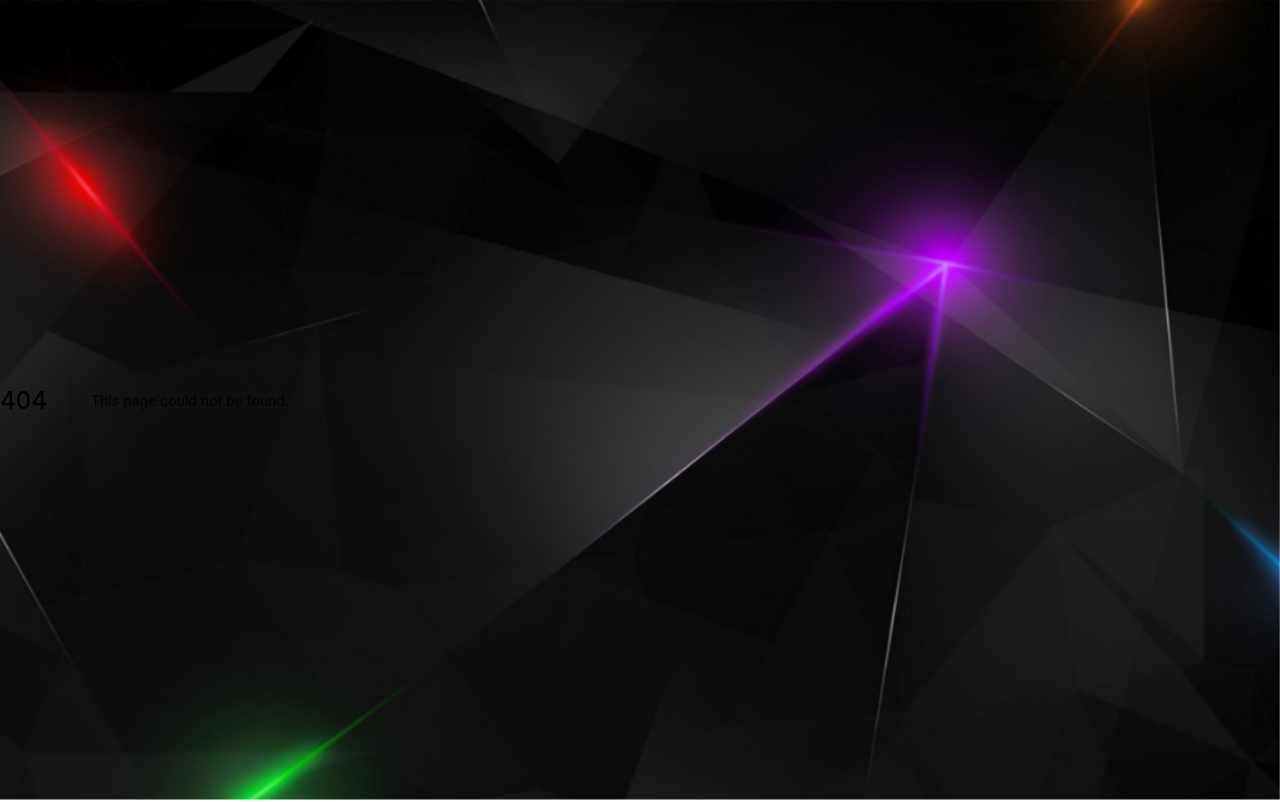
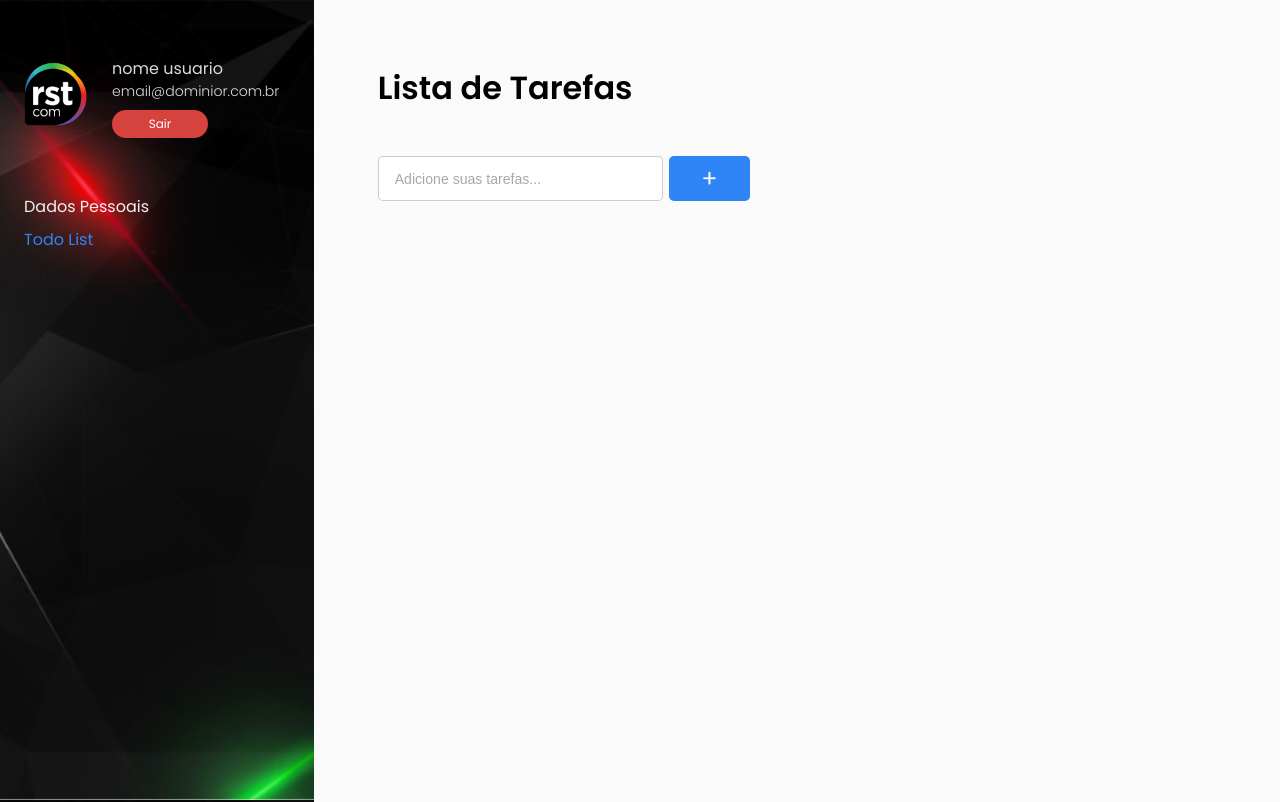
Before and after one commit to LuanMiqueias/teste-rstcom, a Next.js app: page /user in a window 1280 px wide. Before the commit this address had no page. Shown: the top 802 px of the page. Built offline with nearby package versions, Linux system fonts and the light colour scheme.

Commit message:
Implementando persitencia ao layout

```diff
--- /dev/null
+++ b/src/components/layout.tsx
@@ -0,0 +1,15 @@
+import React from "react";
+import { NavBar } from "./navbar";
+
+export const LayoutUser = ({ children }) => {
+  return (
+    <>
+      <NavBar />
+      {children}
+    </>
+  );
+};
+
+export const Layout = ({ children }) => {
+  return <>{children}</>;
+};
--- a/src/components/navbar.tsx
+++ b/src/components/navbar.tsx
@@ -2,7 +2,6 @@ import Image from "next/image";
 import Link from "next/link";
 import { useRouter } from "next/router";
 import React from "react";
-import { UserContext } from "../context/UserContext";
 import {
   Box,
   LogoToHome,
@@ -17,12 +16,9 @@ import {
 } from "../styles/components/styles-navbar";
 
 export const NavBar = () => {
-  const { data, isAuth, logout } = React.useContext(UserContext);
   const [showNav, setShowNav] = React.useState(false);
   const routes = useRouter();
 
-  if (!isAuth && routes.asPath !== "/account" && routes.asPath !== "/todo-list")
-    return <></>;
   return (
     <>
       {showNav && (
@@ -48,23 +44,23 @@ export const NavBar = () => {
             </LogoToHome>
           </Link>
           <InfoUser>
-            <h2>{data?.name || "nome usuario"}</h2>
-            <h3>{data?.email || "email@dominior.com.br"}</h3>
-            <Logout onClick={() => logout()}>Sair</Logout>
+            <h2>{"nome usuario"}</h2>
+            <h3>{"email@dominior.com.br"}</h3>
+            <Logout onClick={() => routes.push("/")}>Sair</Logout>
           </InfoUser>
         </Header>
         <Nav>
-          <Link href="/account">
+          <Link href="/user/account">
             <LinkNav
-              isActive={routes.asPath === "/account"}
+              isActive={routes.asPath === "/user/account"}
               onClick={() => setShowNav(false)}
             >
               Dados Pessoais
             </LinkNav>
           </Link>
-          <Link href="/todo-list">
+          <Link href="/user/">
             <LinkNav
-              isActive={routes.asPath === "/todo-list"}
+              isActive={routes.asPath === "/user"}
               onClick={() => setShowNav(false)}
             >
               Todo List
--- a/src/context/UserContext.tsx
+++ /dev/null
@@ -1,76 +0,0 @@
-import { useRouter } from "next/router";
-import React, { ReactNode } from "react";
-
-interface IUserProviderProps {
-  children: React.ReactNode;
-}
-
-interface PropsData {
-  name: string;
-  email: string;
-  password: string;
-}
-
-interface IPropsContext {
-  data: PropsData;
-  isAuth: boolean;
-  logout: () => void;
-  login: () => void;
-  loadData: () => void;
-  redirectIfFound: (url: string) => void;
-}
-
-export const UserContext = React.createContext({} as IPropsContext);
-
-export const UserProvider = ({ children }: IUserProviderProps) => {
-  const router = useRouter();
-  const [data, setData] = React.useState({} as PropsData);
-  const [isAuth, setIsAuth] = React.useState(false);
-
-  const loadData = React.useCallback(() => {
-    const storage =
-      localStorage.user_test && JSON.parse(localStorage.user_test);
-    if (!storage) return;
-
-    if (storage.user) {
-      setData(storage.user);
-      setIsAuth(true);
-    } else {
-      setIsAuth(false);
-      setData(null);
-    }
-  }, []);
-
-  React.useEffect(() => {
-    loadData();
-  }, []);
-
-  function logout() {
-    setIsAuth(false);
-    const confirmLogout = confirm("Deseja realmente sair?");
-    if (!confirmLogout) return;
-    const storage =
-      localStorage.user_test && JSON.parse(localStorage.user_test);
-    if (storage) {
-      storage.user = null;
-      localStorage.user_test = JSON.stringify(storage);
-    }
-    loadData();
-    router.push("/");
-  }
-
-  function login() {
-    loadData();
-  }
-
-  function redirectIfFound(url: string) {
-    isAuth && router.push(url);
-  }
-  return (
-    <UserContext.Provider
-      value={{ data, isAuth, logout, login, redirectIfFound, loadData }}
-    >
-      {children}
-    </UserContext.Provider>
-  );
-};
--- a/src/pages/_app.tsx
+++ b/src/pages/_app.tsx
@@ -2,13 +2,16 @@ import Head from "next/head";
 import React from "react";
 
 import { ThemeProvider } from "styled-components";
-import { NavBar } from "../components/navbar";
 import { TodoListProvider } from "../context/TodoListContext";
-import { UserProvider } from "../context/UserContext";
 import { GlobalStyles, Container } from "../styles/global-styles";
 import { theme } from "../styles/theme";
 
 function MyApp({ Component, pageProps }) {
+  const Layout = Component.layout || (({ children }) => children);
+
+  const getLayout =
+    Component.getLayout || ((page) => <Layout children={page} />);
+
   return (
     <ThemeProvider theme={theme}>
       <Head>
@@ -20,14 +23,10 @@ function MyApp({ Component, pageProps }) {
         <meta name="viewport" content="width=device-width, initial-scale=1" />
         <meta name="theme-color" content="#003561" />
       </Head>
-      <UserProvider>
-        <TodoListProvider>
-          <Container>
-            <NavBar />
-            <Component {...pageProps} />
-          </Container>
-        </TodoListProvider>
-      </UserProvider>
+
+      <TodoListProvider>
+        <Container>{getLayout(<Component {...pageProps} />)}</Container>
+      </TodoListProvider>
       <GlobalStyles />
     </ThemeProvider>
   );
--- /dev/null
+++ b/src/pages/user/index.tsx
@@ -0,0 +1,25 @@
+import React from "react";
+
+import Head from "next/head";
+
+import { ContainerForm, TodoList } from "../../styles/pages/styles-todoList";
+import { AddTask } from "../../components/addTask";
+import { TaskList } from "../../components/taskList";
+import { LayoutUser } from "../../components/layout";
+
+function Todolist() {
+  return (
+    <ContainerForm>
+      <Head>
+        <title>Todo List</title>
+      </Head>
+      <TodoList>
+        <h1>Lista de Tarefas</h1>
+        <AddTask />
+        <TaskList />
+      </TodoList>
+    </ContainerForm>
+  );
+}
+Todolist.getLayout = (page) => <LayoutUser>{page}</LayoutUser>;
+export default Todolist;
--- a/src/styles/components/styles-navbar.ts
+++ b/src/styles/components/styles-navbar.ts
@@ -162,11 +162,11 @@ interface ILinkProps {
 }
 export const LinkNav = styled.a<ILinkProps>`
   font-size: 1rem;
+  font-weight: 500;
   ${(props) =>
     props.isActive
       ? css`
           color: ${props.theme.colors.nav.link_active};
-          font-weight: 600;
         `
       : css`
           color: ${props.theme.colors.nav.link};
```
Also changed, not shown: src/pages/index.tsx (+4 -15 lines), src/pages/register.tsx (+2 -5 lines), src/pages/todo-list.tsx (deleted, +0 -31 lines), src/pages/user/account.tsx (renamed from src/pages/account.tsx, +7 -12 lines).
